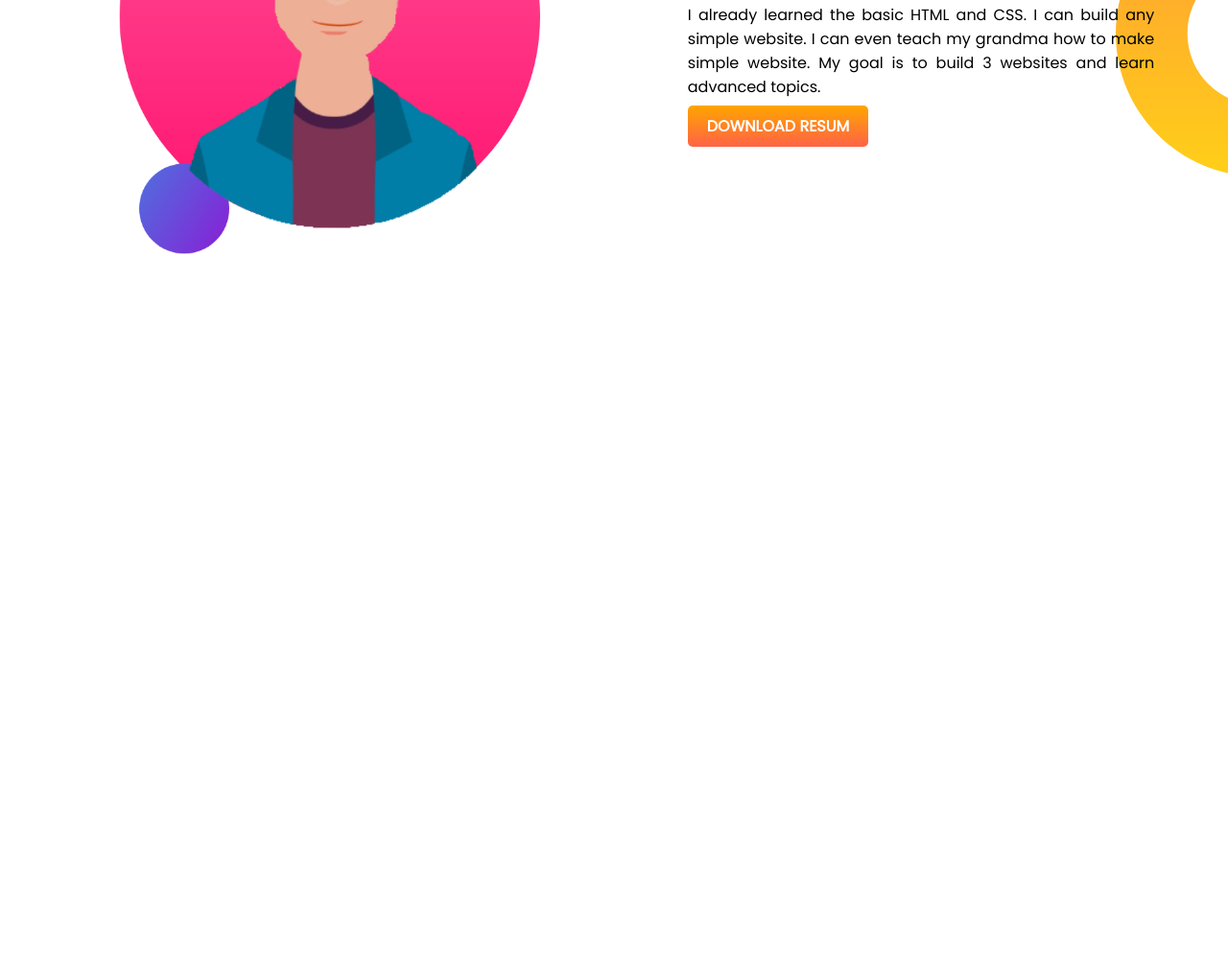
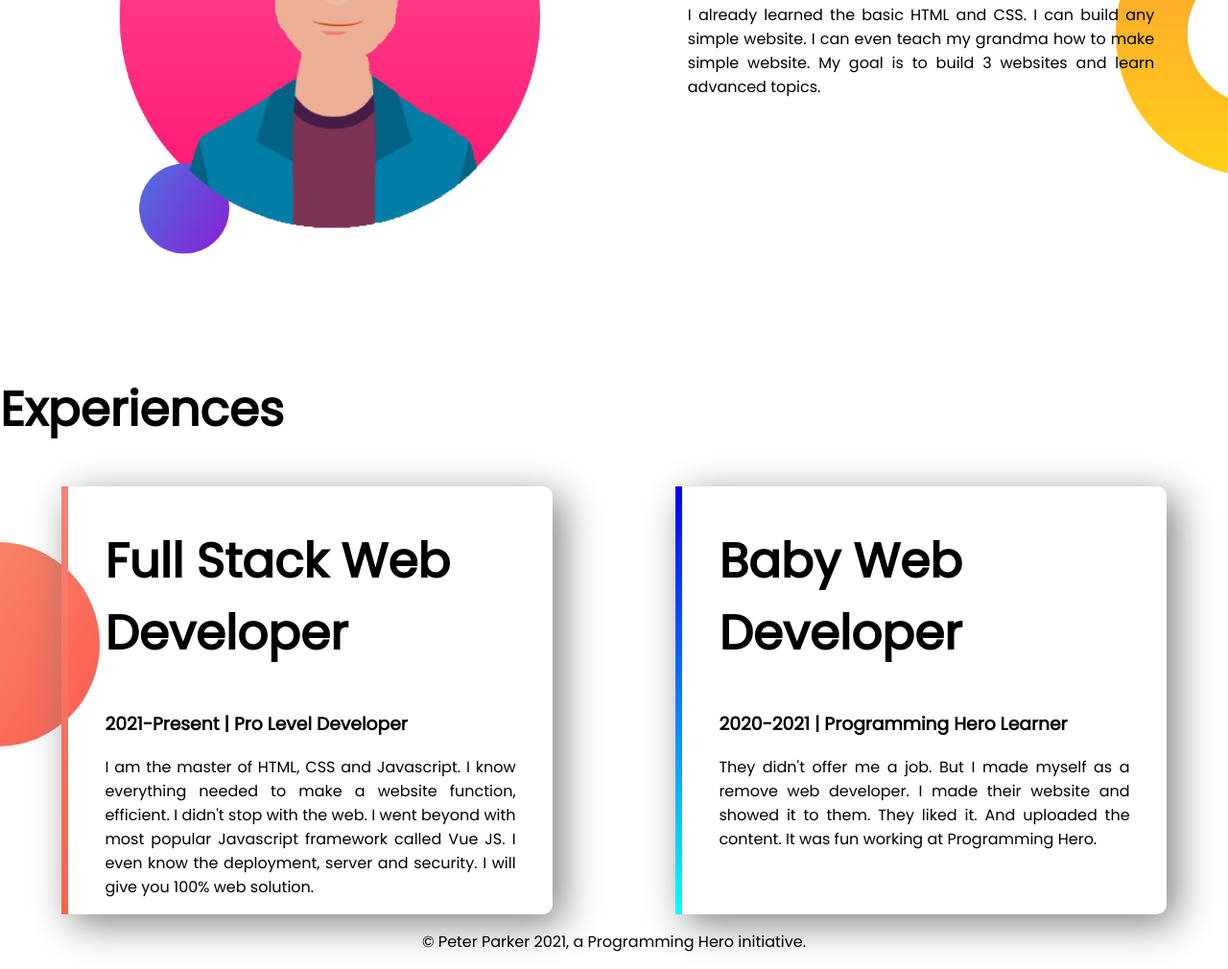
Before and after one commit to mi740/old-developer-portfolio, a plain HTML site: page index.html in a window 1280 px wide. Shown: the part 971-1981 px from the top of the page at 96% size. Before the commit the page ends 1320 px from the top, so only its background shows below. Drawn offline with Linux system fonts and the light colour scheme.

Commit message:
Exercise and footer

```diff
--- a/index.html
+++ b/index.html
@@ -13,7 +13,7 @@
 </head>
 
 <body>
-    <section class="top-banner">
+    <section class="top-banner felexiable-container">
         <div class="half-width">
             <h1>Welcome To </h1>
             <h1><span class="orange-color">Maruful Islam</span> World!</h1>
@@ -32,7 +32,7 @@
             <img src="images/profile1.png" alt="Profile Picture">
         </div>
     </section>
-    <section class="side-banner">
+    <section class="side-banner felexiable-container">
         <div class="half-width">
             <img src="images/profile2.png" alt="Profile Picture">
         </div>
@@ -48,6 +48,39 @@
         </div>
 
     </section>
+    <section class="experience-area">
+        <h1>Experiences</h1>
+        <div class="felexiable-container padding-exprence">
+            <div id="full-stack-web-dev" class="experience-item">
+                <h1>
+                    Full Stack Web Developer
+                </h1>
+                <h3>2021-Present | Pro Level Developer
+                </h3>
+                <p>I am the master of HTML, CSS and Javascript. I know everything needed to make a website function,
+                    efficient. I didn't stop with the web. I went beyond with most popular Javascript framework called
+                    Vue
+                    JS. I even know the deployment, server and security. I will give you 100% web solution.
+                </p>
+            </div>
+            <div id="baby-web-dev" class="experience-item">
+                <h1>
+                    Baby Web Developer
+                </h1>
+                <h3>
+                    2020-2021 | Programming Hero Learner
+                </h3>
+                <p>
+                    They didn't offer me a job. But I made myself as a remove web developer. I made their website and
+                    showed
+                    it to them. They liked it. And uploaded the content. It was fun working at Programming Hero.
+                </p>
+            </div>
+        </div>
+    </section>
+    <footer>
+        <p>© Peter Parker 2021, a Programming Hero initiative.</p>
+    </footer>
 </body>
 
 </html>
--- a/style.css
+++ b/style.css
@@ -8,7 +8,7 @@ h1{
 .orange-color{
     color: orange;
 }
-section{
+.felexiable-container{
     display: flex;
 }
 .half-width{
@@ -24,7 +24,7 @@ section{
 }
 .link-button{
     text-decoration: none;
-    background-image: linear-gradient(orange, tomato);
+    background-image: tlinear-gradien(orange, tomato);
     padding: 10px 20px;
     border-radius:5px;
     font-weight:700;
@@ -39,3 +39,35 @@ section{
     background-repeat:no-repeat;
     background-position: right;
 }
+.experience-area{
+    background-image: url(images/exp-bg.png);
+    background-repeat: no-repeat;
+    background-position:left;
+}
+.experience-item{
+    box-shadow: 10px 10px 40px grey;
+    width:40%;
+    border-radius: 10px;
+    padding-left: 3%;
+    padding-right: 3%;
+    margin-right: 5%;
+    margin-left: 5%
+}
+.experience-item p{
+    text-align: justify;
+    font-weight: 100;
+}
+#full-stack-web-dev{
+    border-left:7px solid;
+    border-image: linear-gradient(salmon, tomato);
+    border-image-slice: 1;
+}
+#baby-web-dev{
+    border-left:7px solid;
+    border-image: linear-gradient(blue,cyan);
+    border-image-slice:1;
+}
+footer p{
+    text-align:center;
+    font-weight:100;
+}
```
